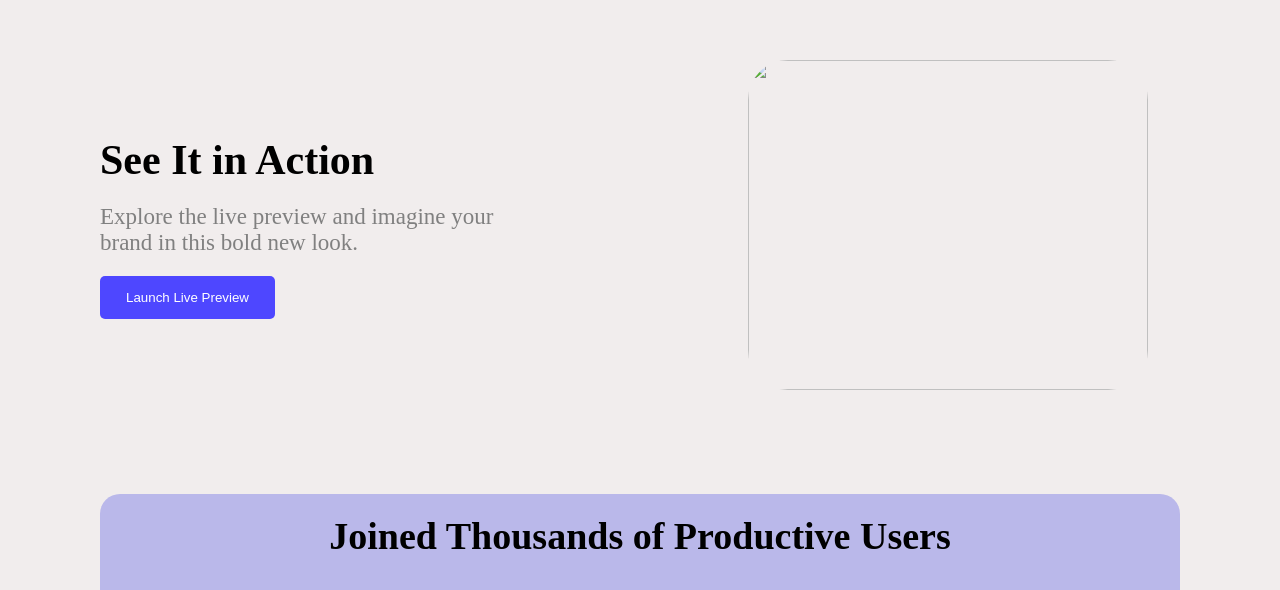
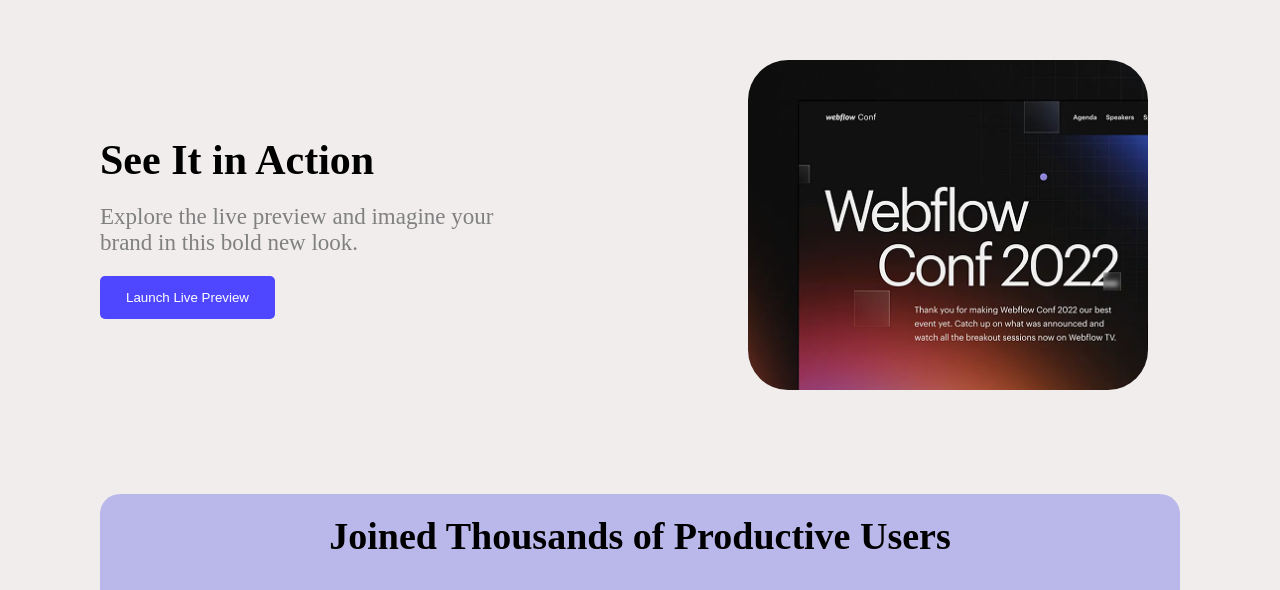
Before and after one commit to alamgir65/B12A01-landing-launchpad, a plain HTML site: page index.html in a window 1280 px wide. Shown: the part 820-1410 px from the top of the page. Drawn offline with Linux system fonts and the light colour scheme; the site is published under a folder, as on GitHub Pages, so addresses that start at the root find nothing.

Commit message:
images again check

```diff
--- a/index.html
+++ b/index.html
@@ -31,7 +31,7 @@
                 <button class="btn">Launch Live Preview</button>
             </div>
             <div class="action-right">
-                <img src="/Assets/wc-mini.png" alt="">
+                <img src="./Assets/wc-mini.png" alt="">
             </div>
         </section>
         <section class="user-section">
```
